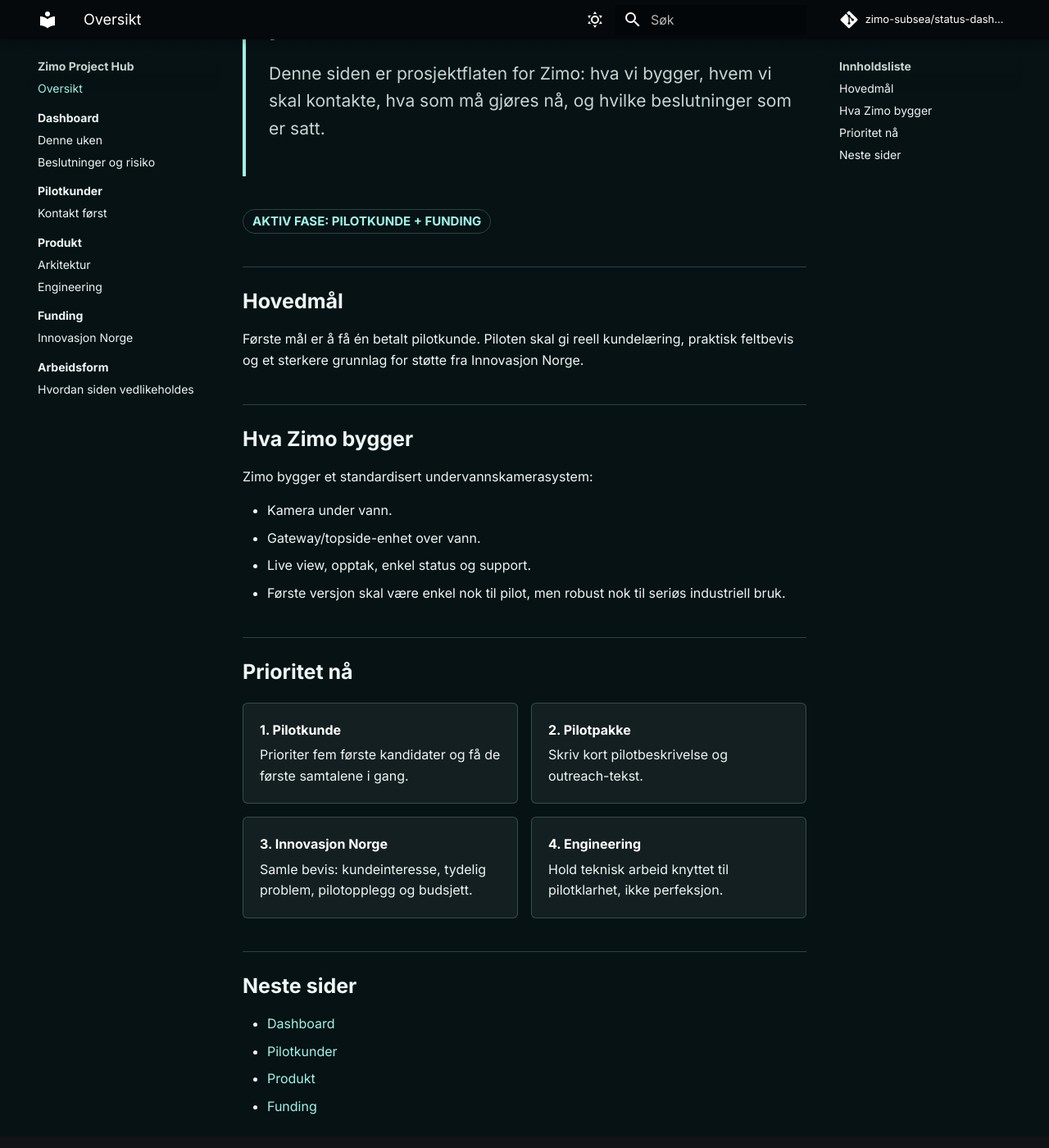
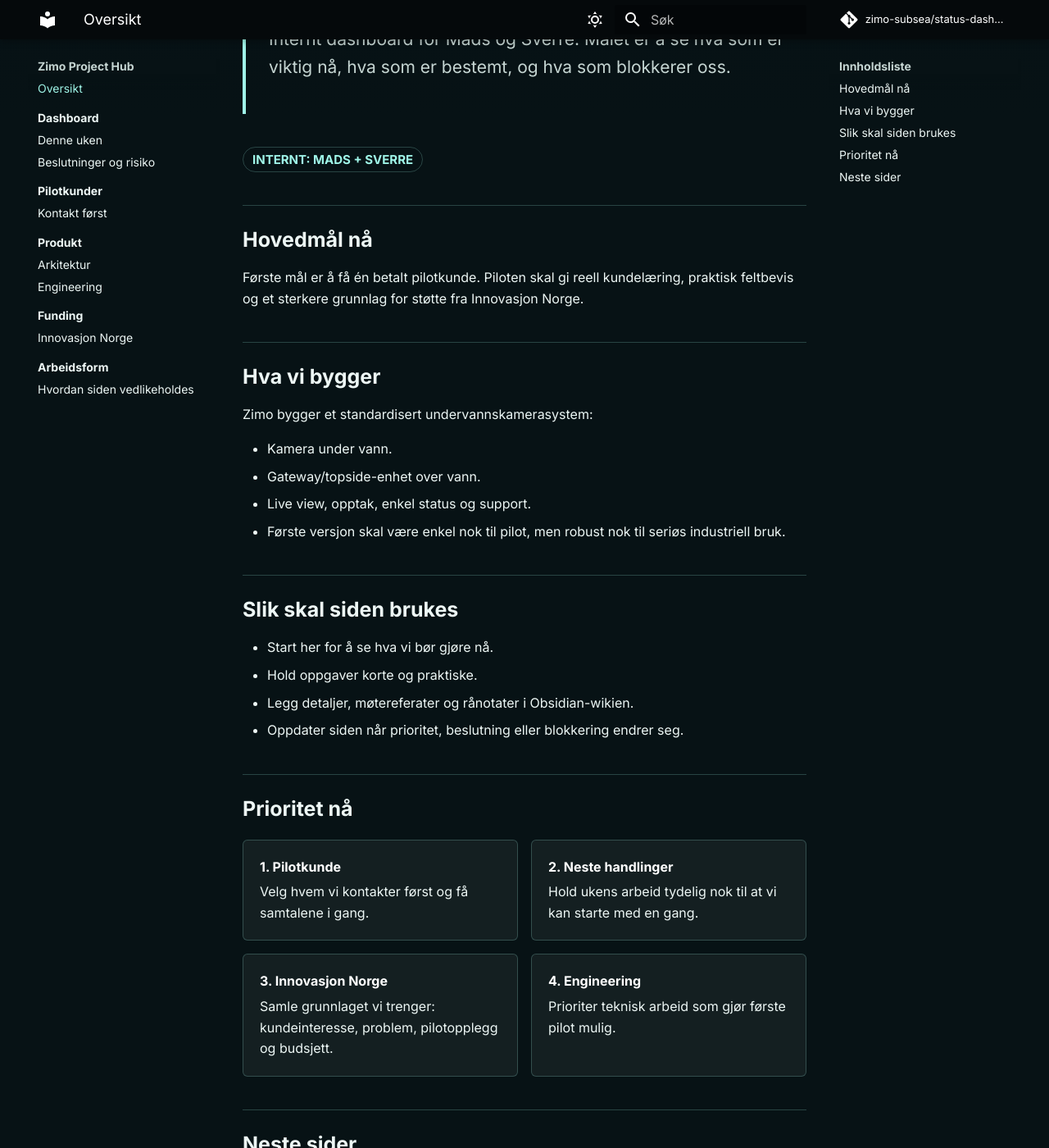
Before and after one commit to zimo-subsea/status-dashboard, an MkDocs documentation site: the page built from docs/index.md, in a window 1280 px wide and 1400 px high, scrolled down 241 px. Shown: the whole window at 82% size. Built offline with MkDocs 1.6.1 and Material for MkDocs 9.7.7, drawn with Linux system fonts in a browser that asks for light colours; comment, search, counter and statistics services are not loaded; some of the changed text lies outside the part shown.

Commit message:
Clarify internal dashboard audience

```diff
--- a/docs/index.md
+++ b/docs/index.md
@@ -1,17 +1,17 @@
-# Zimo Project Hub
+# Zimo Internt Dashboard
 
 <div class="zimo-hero">
-  <h1>Robuste undervannskamera for pilotkunder.</h1>
-  <p class="zimo-lede">Denne siden er prosjektflaten for Zimo: hva vi bygger, hvem vi skal kontakte, hva som må gjøres nå, og hvilke beslutninger som er satt.</p>
+  <h1>Dette er arbeidsbildet vårt.</h1>
+  <p class="zimo-lede">Internt dashboard for Mads og Sverre. Målet er å se hva som er viktig nå, hva som er bestemt, og hva som blokkerer oss.</p>
 </div>
 
-<span class="zimo-status">Aktiv fase: pilotkunde + funding</span>
+<span class="zimo-status">Internt: Mads + Sverre</span>
 
-## Hovedmål
+## Hovedmål nå
 
 Første mål er å få én betalt pilotkunde. Piloten skal gi reell kundelæring, praktisk feltbevis og et sterkere grunnlag for støtte fra Innovasjon Norge.
 
-## Hva Zimo bygger
+## Hva vi bygger
 
 Zimo bygger et standardisert undervannskamerasystem:
 
@@ -20,24 +20,31 @@ Zimo bygger et standardisert undervannskamerasystem:
 - Live view, opptak, enkel status og support.
 - Første versjon skal være enkel nok til pilot, men robust nok til seriøs industriell bruk.
 
+## Slik skal siden brukes
+
+- Start her for å se hva vi bør gjøre nå.
+- Hold oppgaver korte og praktiske.
+- Legg detaljer, møtereferater og rånotater i Obsidian-wikien.
+- Oppdater siden når prioritet, beslutning eller blokkering endrer seg.
+
 ## Prioritet nå
 
 <div class="zimo-grid">
   <div class="zimo-card">
     <strong>1. Pilotkunde</strong>
-    Prioriter fem første kandidater og få de første samtalene i gang.
+    Velg hvem vi kontakter først og få samtalene i gang.
   </div>
   <div class="zimo-card">
-    <strong>2. Pilotpakke</strong>
-    Skriv kort pilotbeskrivelse og outreach-tekst.
+    <strong>2. Neste handlinger</strong>
+    Hold ukens arbeid tydelig nok til at vi kan starte med en gang.
   </div>
   <div class="zimo-card">
     <strong>3. Innovasjon Norge</strong>
-    Samle bevis: kundeinteresse, tydelig problem, pilotopplegg og budsjett.
+    Samle grunnlaget vi trenger: kundeinteresse, problem, pilotopplegg og budsjett.
   </div>
   <div class="zimo-card">
     <strong>4. Engineering</strong>
-    Hold teknisk arbeid knyttet til pilotklarhet, ikke perfeksjon.
+    Prioriter teknisk arbeid som gjør første pilot mulig.
   </div>
 </div>
 
```
